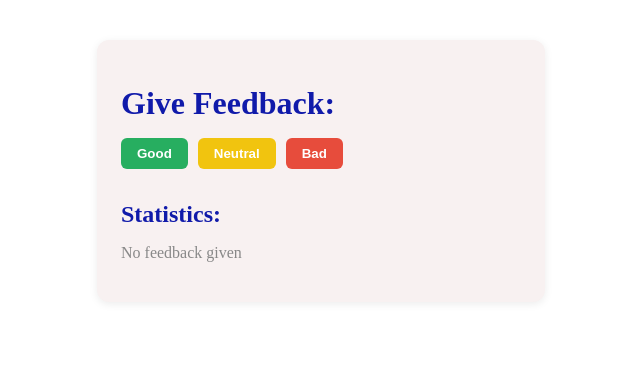
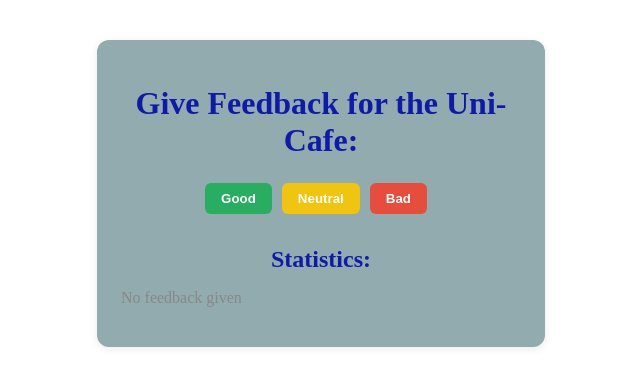
Before and after one commit to BitaYeganeh/02-unicafe, a React (Vite) app: page / in a window 1280 px wide. Shown: the top 386 px of the page, without its empty margins (319-959 px from the left). Built offline with nearby package versions, Linux system fonts and the light colour scheme.

Commit message:
unicafe is done!

```diff
--- a/src/App.css
+++ b/src/App.css
@@ -2,7 +2,7 @@
   max-width: 400px;
   margin: 40px auto;
   padding: 24px;
-  background: #f8f1f1ff;
+  background: rgb(146, 171, 174);
   border-radius: 12px;
   box-shadow: 0 2px 8px rgba(0,0,0,0.08);
 }
@@ -10,6 +10,8 @@
 .heading {
   color: #101aaaff;
   margin-bottom: 16px;
+  text-align: center;
+
 }
 .heading-statistics {
   margin-top: 32px;
@@ -48,18 +50,24 @@
   font-weight: bold;
 }
 
+.button-group {
+  display: flex;
+  justify-content: center;
+  align-items: center;
+  margin: 24px 0;
+}
+
 .table {
   width: 100%;
   margin-top: 16px;
   border-collapse: collapse;
   background: #fff;
-  border-radius: 8px;
   overflow: hidden;
   box-shadow: 0 1px 4px rgba(0,0,0,0.06);
 }
 
 .tr {
-  border-bottom: 1px solid #eee;
+  border-bottom: 1px solid #e61616;
 }
 
 .td-label {
@@ -72,7 +80,6 @@
   font-weight: bold;
   padding: 10px 12px;
   color: #27ae60;
-  background: #eafaf1;
   text-align: left;
 }
 
--- a/src/App.jsx
+++ b/src/App.jsx
@@ -34,10 +34,12 @@ const App = () => {
 
   return (
     <div className="container">
-      <h1 className="heading">Give Feedback:</h1>
-      <Button className="button-good" onClick={() => setGood(good + 1)}>Good</Button>
-      <Button className="button-neutral" onClick={() => setNeutral(neutral + 1)}>Neutral</Button>
-      <Button className="button-bad" onClick={() => setBad(bad + 1)}>Bad</Button>
+      <h1 className="heading">Give Feedback for the Uni-Cafe:</h1>
+      <div className="button-group">
+        <Button className="button-good" onClick={() => setGood(good + 1)}>Good</Button>
+        <Button className="button-neutral" onClick={() => setNeutral(neutral + 1)}>Neutral</Button>
+        <Button className="button-bad" onClick={() => setBad(bad + 1)}>Bad</Button>
+      </div>
 
       <h2 className="heading heading-statistics" style={{marginTop: '32px'}}>Statistics:</h2>
 
```
